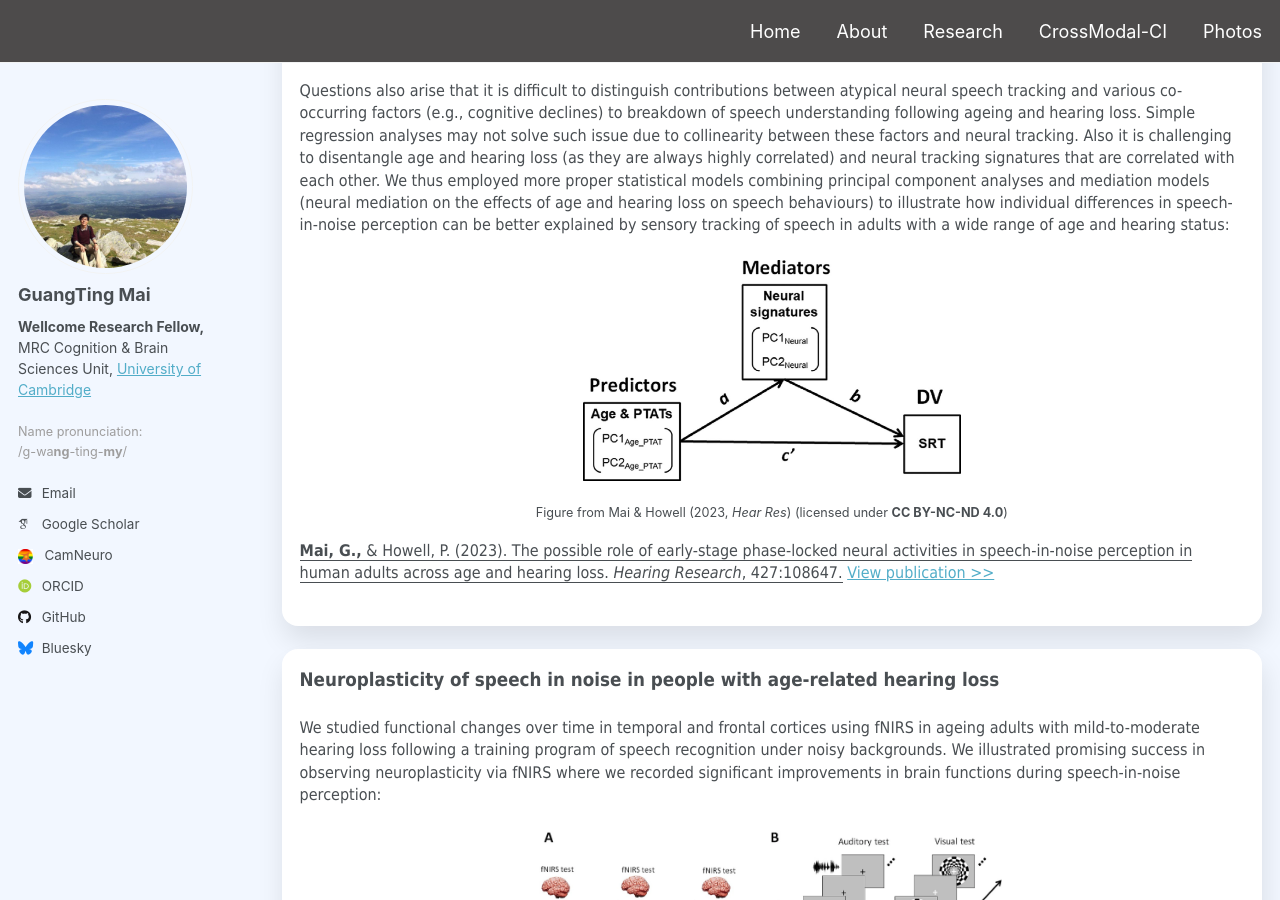
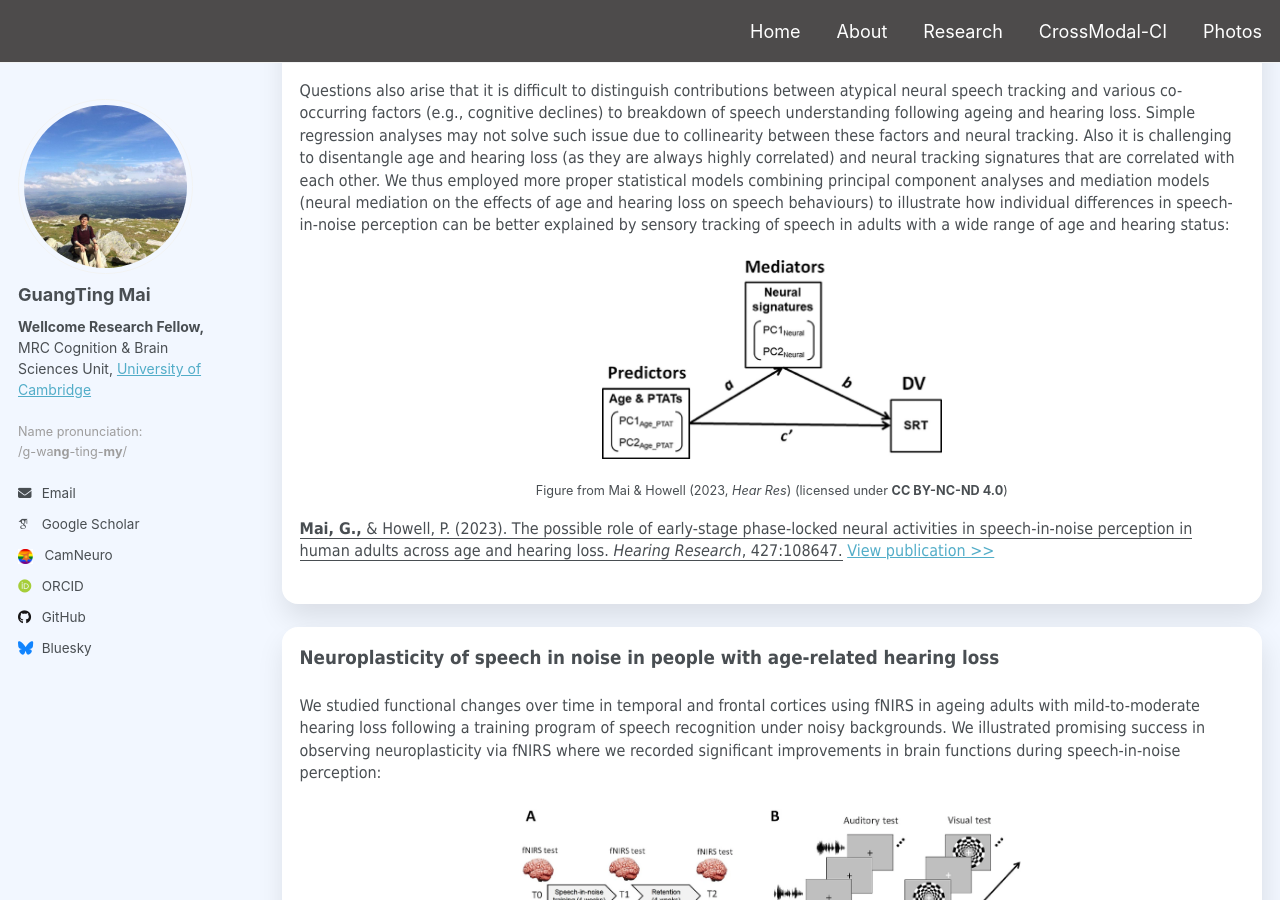
Before and after one commit to guangtingmai/guangtingmai.github.io, a Jekyll site: the page built from _pages/neuraltrack-hearingloss.html, in a window 1280 px wide and 900 px high, scrolled down 613 px. Built offline with Jekyll 4.4.1, drawn with Linux system fonts in a browser that asks for light colours; some web fonts are replaced.

Commit message:
Update neuraltrack-hearingloss.html

```diff
--- a/_pages/neuraltrack-hearingloss.html
+++ b/_pages/neuraltrack-hearingloss.html
@@ -26,7 +26,7 @@ author_profile: true
   behaviours) to illustrate how individual differences in speech-in-noise perception can be better explained by sensory tracking of speech in adults with a wide
   range of age and hearing status:</span></p>
 <p align="center">
-  <img src="https://guangtingmai.github.io/images/HearRes3.png" width="40%">
+  <img src="https://guangtingmai.github.io/images/HearRes3.png" width="36%">
 </p>
 <p style="text-align:center;font-size:9.5pt;line-height:1.4;display: block;">Figure from Mai & Howell (2023, <i>Hear Res</i>) (licensed under <strong>CC BY-NC-ND 4.0</strong>)</p>
 <p><span style="font-size: 12pt;font-family: Tahoma;line-height: 1.4;display: block;margin-bottom: 0.1vh"><u><strong>Mai, G.,</strong> & Howell, P. (2023). The possible role of early-stage phase-locked neural activities in speech-in-noise perception in human adults across age and hearing loss. <i>Hearing Research</i>, 427:108647.</u> <a href="https://www.sciencedirect.com/science/article/pii/S0378595522002155">View publication >></a></span></div></p>
@@ -37,7 +37,7 @@ author_profile: true
   backgrounds. We illustrated promising success in observing neuroplasticity via fNIRS where we recorded significant improvements in brain
   functions during speech-in-noise perception:</span></p>
 <p align="center">
-  <img src="https://guangtingmai.github.io/images/braintop.png" width="50%">
+  <img src="https://guangtingmai.github.io/images/braintop.png" width="54%">
 </p>
 <p style="text-align:center;font-size:9.5pt;line-height:1.4;display: block;">Figure from Mai et al. (2024, <i>Brain Topogr</i>) (licensed under <strong>CC BY 4.0</strong>)</p>
 <p><span style="font-size: 12pt;font-family: Tahoma;line-height: 1.4;display: block;margin-bottom: 0.1vh"><u><strong>Mai, G.</strong>, Jiang, Z., Wang, X., Tachtsidis, I., & Howell, P. (2024). Neuroplasticity of speech-in-noise processing in older adults assessed by functional near-infrared spectroscopy (fNIRS). <i>Brain Topography</i>, 37(6):1139-1157.</u> <a href="https://link.springer.com/article/10.1007/s10548-024-01070-2">View publication >></a></span></div></p>
```
